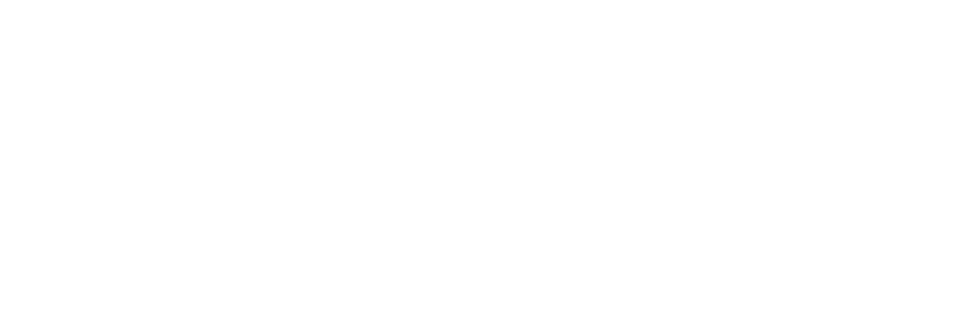
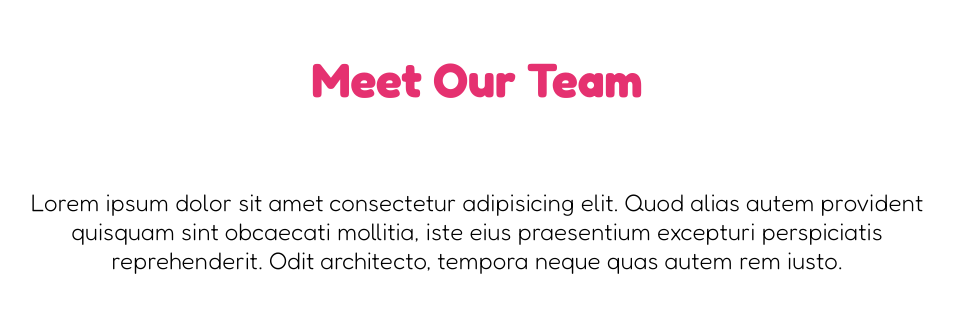
Before and after one commit to giuseppedonnici/html-css-float-cards, a plain HTML site: page index.html in a window 1280 px wide. Shown: the whole page, without its empty margins (163-1117 px from the left). Drawn offline with Linux system fonts and the light colour scheme.

Commit message:
Add: Title, font colors

```diff
--- a/css/style.css
+++ b/css/style.css
@@ -4,3 +4,27 @@
     margin: 0;
     box-sizing: border-box;
 }
+
+/* COMMON */
+body {
+    font-family: 'Fredoka', sans-serif;
+}
+
+/* TITLE */
+.title-container {
+    text-align: center;
+    width: 70%;
+    margin: 0 auto;
+    margin-top: 50px;
+}
+
+.title-container h1 {
+    color: #E53170;
+    font-weight: 800;
+    font-size: 3rem;
+}
+
+.title-container p {
+    font-size: 1.5rem;
+    margin: 80px 0 50px 0;
+}
--- a/index.html
+++ b/index.html
@@ -6,8 +6,15 @@
     <meta name="viewport" content="width=device-width, initial-scale=1.0">
     <title>Floating Cards</title>
     <link rel="stylesheet" href="css/style.css">
+    <link rel="preconnect" href="https://fonts.googleapis.com">
+<link rel="preconnect" href="https://fonts.gstatic.com" crossorigin>
+<link href="https://fonts.googleapis.com/css2?family=Fredoka:wght@300;700&display=swap" rel="stylesheet">
 </head>
 <body>
+    <div class="title-container">
+        <h1>Meet Our Team</h1>
+        <p>Lorem ipsum dolor sit amet consectetur adipisicing elit. Quod alias autem provident quisquam sint obcaecati mollitia, iste eius praesentium excepturi perspiciatis reprehenderit. Odit architecto, tempora neque quas autem rem iusto.</p>
+    </div>
 
 </body>
 </html>
```
